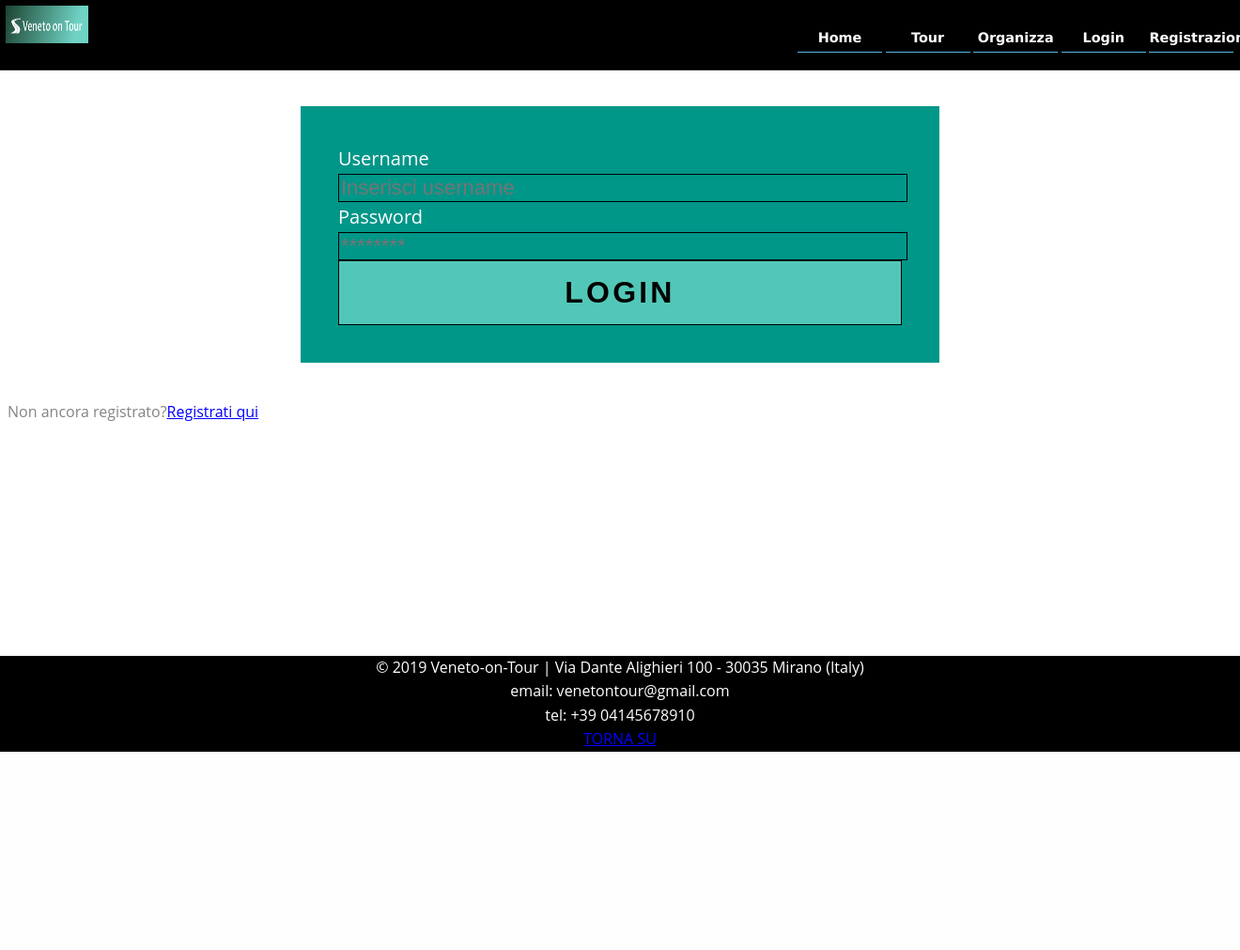
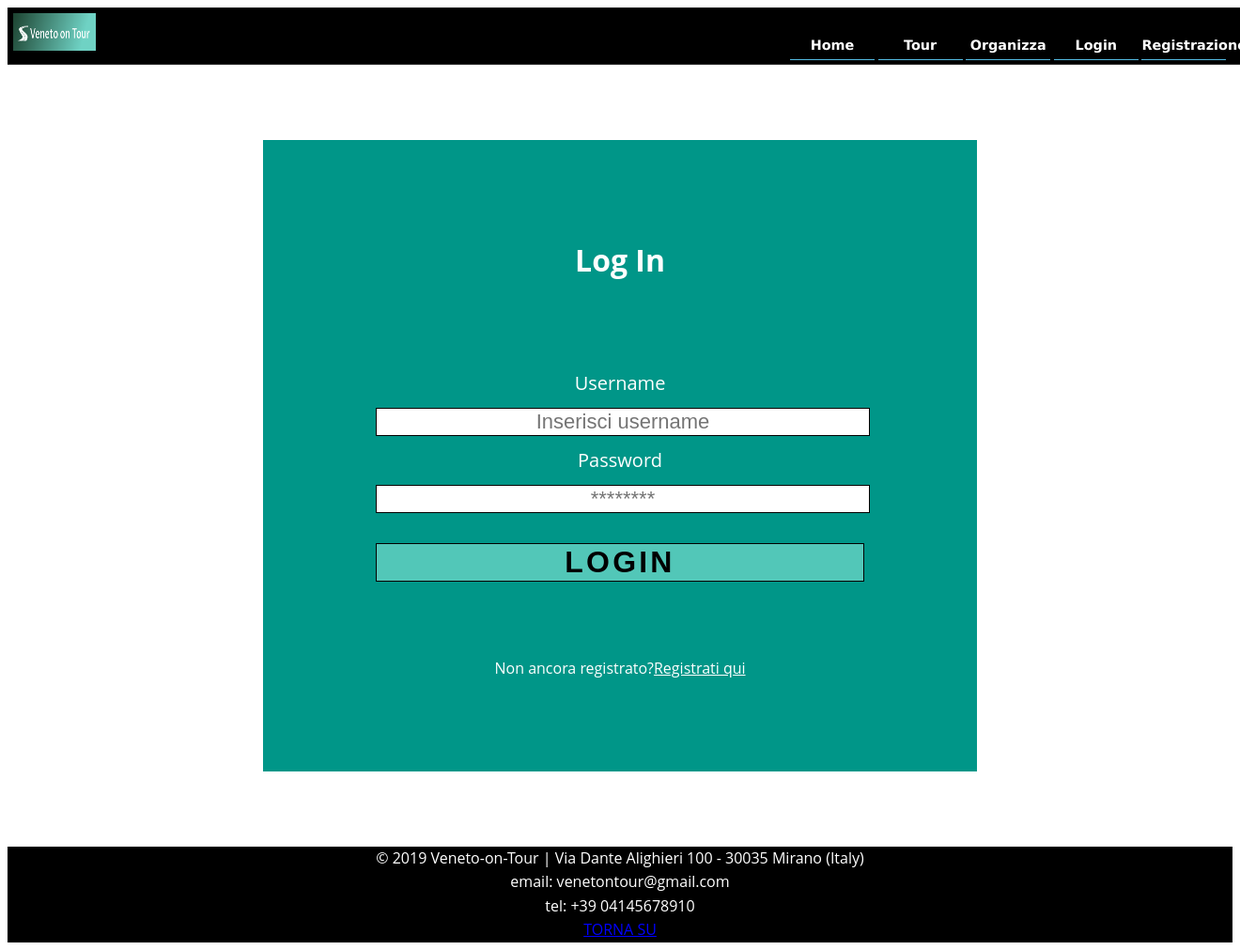
Before and after one commit to vasiletusa/TEC2019, a PHP site: page /login.php in a window 1320 px wide; the page is wider, and only the part inside the window is pictured. Shown: that part at 94% size. Before the commit the page ends 800 px from the top of that part, so only its background shows below. Run offline with PHP 8.4, Linux system fonts and the light colour scheme.

Commit message:
modifiche varie

```diff
--- a/css/stile.css
+++ b/css/stile.css
@@ -20,7 +20,6 @@ a:link {
 }
 /*footer*/
 .footer {
-  position: absolute;
   left: 0;
   bottom: 0;
   width: 100%;
@@ -39,7 +38,10 @@ form {
 }
 /*label*/
 label {
-margin:50% auto;
+width:100%;
+display:inline-block;
+padding-top: 0.5em;
+padding-bottom: 0.5em;
   color:white;
   transition:all 0.25s ease;
   -webkit-backface-visibility: hidden;
@@ -49,17 +51,18 @@ margin:50% auto;
   width: 100%;
 
 }
+
 /*input*/
 input, text {
   font-size:22px;
   display:block;
   width:100%;
-  height:100%;
 
-  background:none;
+  background:white;
   background-image:none;
   border:1px solid black;
-  color:white;
+  color:black;
+  text-align: center;
   border-radius:0;
   transition:border-color .25s ease, box-shadow .25s ease;
 
@@ -69,7 +72,7 @@ input, text {
   border:1;
   outline:none;
   border-radius:0.9;
-  padding:15px 0;
+  margin-top:1em;
   font-size:2rem;
   font-weight:bold;
   width: 100%;
@@ -83,7 +86,19 @@ input, text {
     background:$main-dark;
   }
 }
+/*login*/
+#boxlogin{
+	padding: 5em;
+  max-width:600px;
+  margin:5em auto;
+	background:var(--primary-color);
 
+	text-align: center;
+	color: white;
+}
+#notRegistered>a{
+	color: white;
+}
 /*homepage*/
 
 #box{
@@ -138,7 +153,7 @@ div.pic img{
 #header-section {
   background: #000;
   padding: 0.3em;
-  position: absolute;
+  position: relative;
   top: 0;
   left: 0;
   width: 100%;
--- a/login.php
+++ b/login.php
@@ -6,22 +6,27 @@ include_once('server.php');
 
 
 ?>
-<div class="form">
-<h1 id="login">Log In</h1>
+<div class="container" id="boxlogin">
+	<h1 id="login">Log In</h1>
 <form action="" method="post" name="login">
-	<div class="input">
+
+
+
+		<div class="input">
 							<label for="Username" class="col-25 label username">Username</label>
 							<input id="Username" type="text" name="username" class="col-75 input username" placeholder="Inserisci username">
-	</div>
+		</div>
 	<div class="input password">
 							<label for="Password" class="col-25 label password"> Password</label>
 							<input id="Password" type="password" name="password" class="col-75 input password" placeholder="********">
 
 	</div>
-
 <input class="button" name="submit" type="submit" value="Login" />
 </form>
 <p id="notRegistered">Non ancora registrato?<a href='registrazione_utente.php'>Registrati qui</a></p>
 </div>
 
+
+
+
 					<?php include('footer.php') ?>
--- a/registrazione_utente.php
+++ b/registrazione_utente.php
@@ -3,8 +3,9 @@
 <?php include('head.php') ?>
 <?php
 include_once 'server.php'?>
-<form method="post" action="registrazione_utente.php" class="col-9 col-sm-5 col-esm-5">
-						</div>
+<div class="container box" id="boxlogin">
+<form method="post" action="registrazione_utente.php" >
+
 						<div class="1">
 							<label for="Nome" class="label nome">Nome</label>
 							<input id="Nome" type="text" name="nome" class="input nome" placeholder="Nome">
@@ -38,4 +39,5 @@ include_once 'server.php'?>
 						</div>
 						<button type="submit" class="button" name="registrazione_utente">Registrati</button>
 					</form>
+</div>
 					<?php include('footer.php') ?>
```
